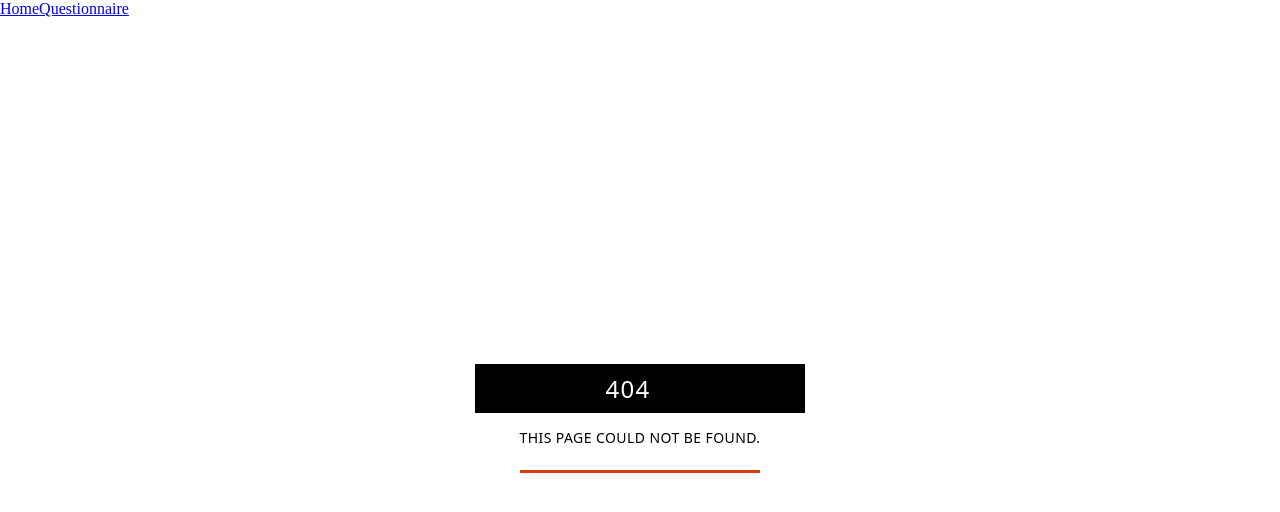
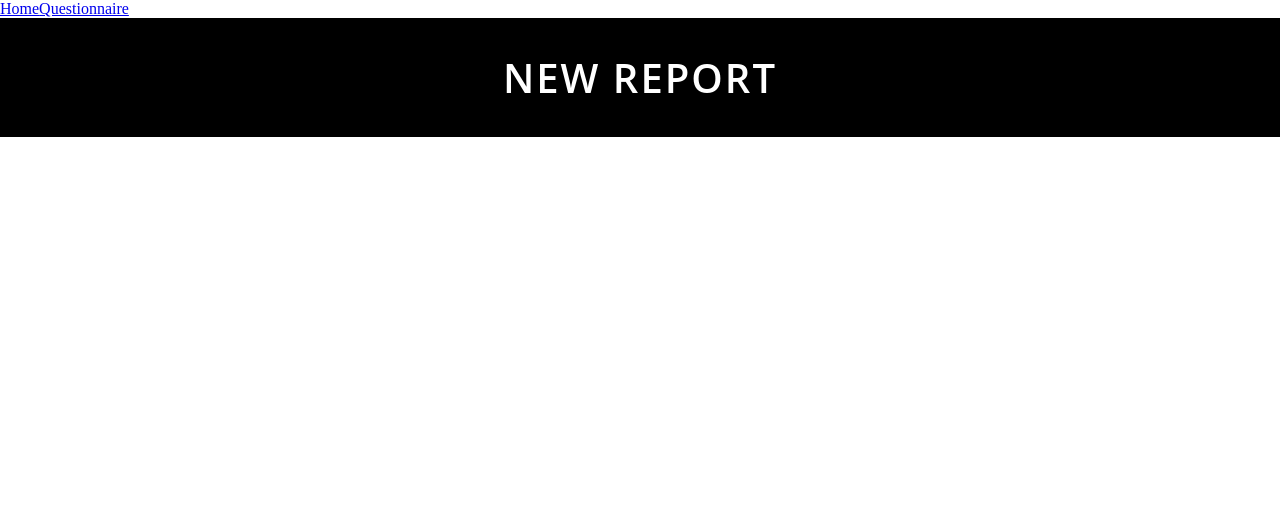
Before and after one commit to natitack/build-it, a Next.js app: page /new-report in a window 1280 px wide. Before the commit this address had no page. Shown: the top 512 px of the page. Built offline with nearby package versions, Linux system fonts and the light colour scheme.

Commit message:
Add page for new reports and redirect there after submitting questionnaire

```diff
--- a/app/components/Nav.tsx
+++ b/app/components/Nav.tsx
@@ -1,6 +1,7 @@
 // app/components/Nav.tsx
 import Link from 'next/link';
 
+// This is our navigation bar at the top of the website.
 export default function Nav() {
   return (
     <nav className="p-4 bg-gray-100 flex gap-4">
--- /dev/null
+++ b/app/new-report/page.tsx
@@ -0,0 +1,9 @@
+// app/new-report/page.tsx
+export default function NewReportPage() {
+    return (
+      <main className="p-6">
+        <h1 className="text-2xl font-bold">New Report</h1>
+        {/* form or content here */}
+      </main>
+    );
+  }
--- a/app/questionnaire/page.tsx
+++ b/app/questionnaire/page.tsx
@@ -1,16 +1,20 @@
 'use client';
 
 import { useState } from 'react';
+import { useRouter } from 'next/navigation';
 
 export default function QuestionnairePage() {
   const [address, setAddress] = useState('');
   const [sewerConnected, setSewerConnected] = useState('');
   const [hoa, setHoa] = useState('');
 
+  const router = useRouter();
+
   const handleSubmit = (e: React.FormEvent) => {
     e.preventDefault();
     console.log({ address, sewerConnected, hoa });
     alert('Submitted!');
+    router.push('/new-report');
   };
 
   const addressInput = (
```
